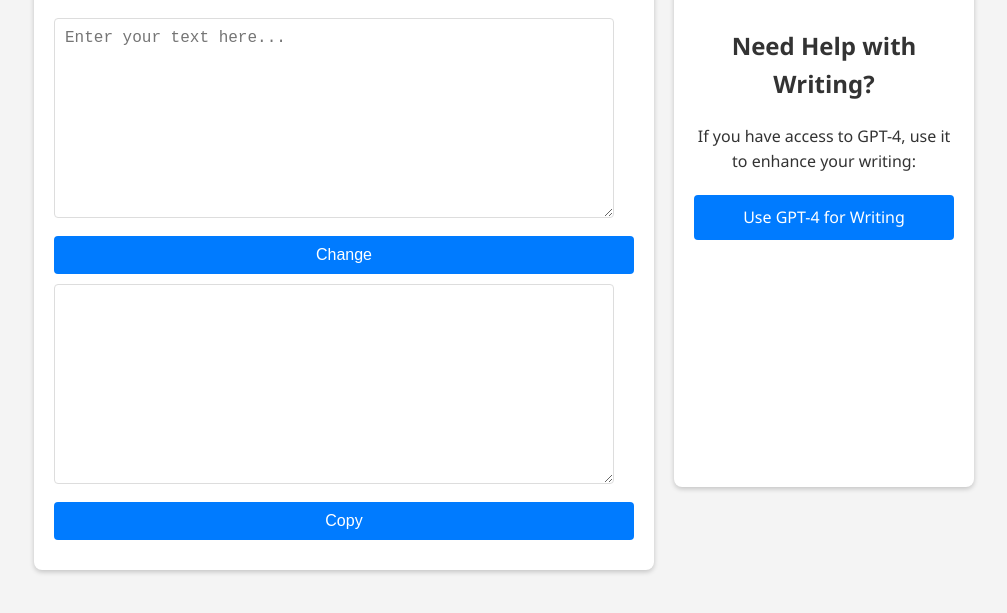
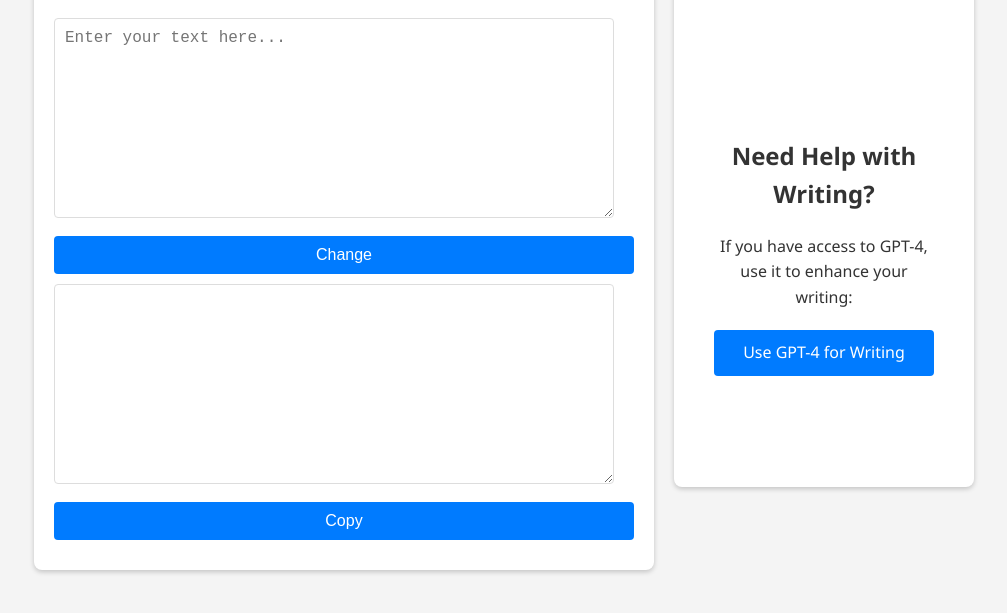
Before and after one commit to KaiStephens/KaiStephens, a plain HTML site: page index.html in a window 1280 px wide. Shown: the part 163-776 px from the top of the page, without its empty margins (136-1143 px from the left). Drawn offline with Linux system fonts and the light colour scheme.

Commit message:
new-index.html

```diff
--- a/index.html
+++ b/index.html
@@ -40,8 +40,9 @@
         .gpt-link-container p,
         .gpt-link-container a {
             text-align: center;
-            margin-left: auto;
-            margin-right: auto;
+            margin-left: 20px;
+            margin-right: 20px;
+
         }
         h1, h2 {
             text-align: center;
@@ -73,6 +74,9 @@
         button:hover {
             background-color: #0056b3;
         }
+        #text1 {
+            margin-top: 130px;
+        }
         .feedback {
             text-align: center;
             font-size: 14px;
@@ -103,9 +107,11 @@
         <div id="copiedText" class="feedback"></div>
     </div>
     <div class="gpt-link-container">
+        <div id="text1">
         <h2>Need Help with Writing?</h2>
         <p>If you have access to GPT-4, use it to enhance your writing:</p>
         <a href="https://chat.openai.com/g/g-Fhxn87Y86-school-writer" target="_blank" class="gpt-link">Use GPT-4 for Writing</a>
+    </div>
     </div>
     <script>
         function updateInput() {
```
